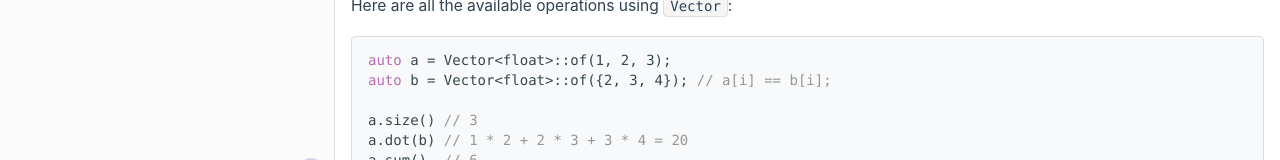
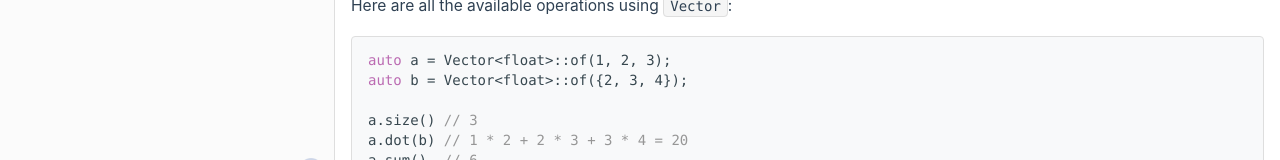
Before and after one commit to fszewczyk/shkyera-grad, a plain HTML site: page md_docs_tutorials_Cheatsheet.html in a window 1280 px wide. Shown: the part 606-766 px from the top of the page. Drawn offline with Linux system fonts and the light colour scheme.

Commit message:
Deploying to gh-pages from @ fszewczyk/shkyera-grad@a6e6b1af14a0a9ba130730441dd1a667e0b8d752 🚀

```diff
--- a/md_docs_tutorials_Cheatsheet.html
+++ b/md_docs_tutorials_Cheatsheet.html
@@ -104,7 +104,7 @@ Types</h1>
 Vectors</h1>
 <p>Here are all the available operations using <code>Vector</code>:</p>
 <div class="fragment"><div class="line"><span class="keyword">auto</span> a = Vector&lt;float&gt;::of(1, 2, 3);</div>
-<div class="line"><span class="keyword">auto</span> b = Vector&lt;float&gt;::of({2, 3, 4}); <span class="comment">// a[i] == b[i];</span></div>
+<div class="line"><span class="keyword">auto</span> b = Vector&lt;float&gt;::of({2, 3, 4}); </div>
 <div class="line"> </div>
 <div class="line">a.size() <span class="comment">// 3</span></div>
 <div class="line">a.dot(b) <span class="comment">// 1 * 2 + 2 * 3 + 3 * 4 = 20</span></div>
```
